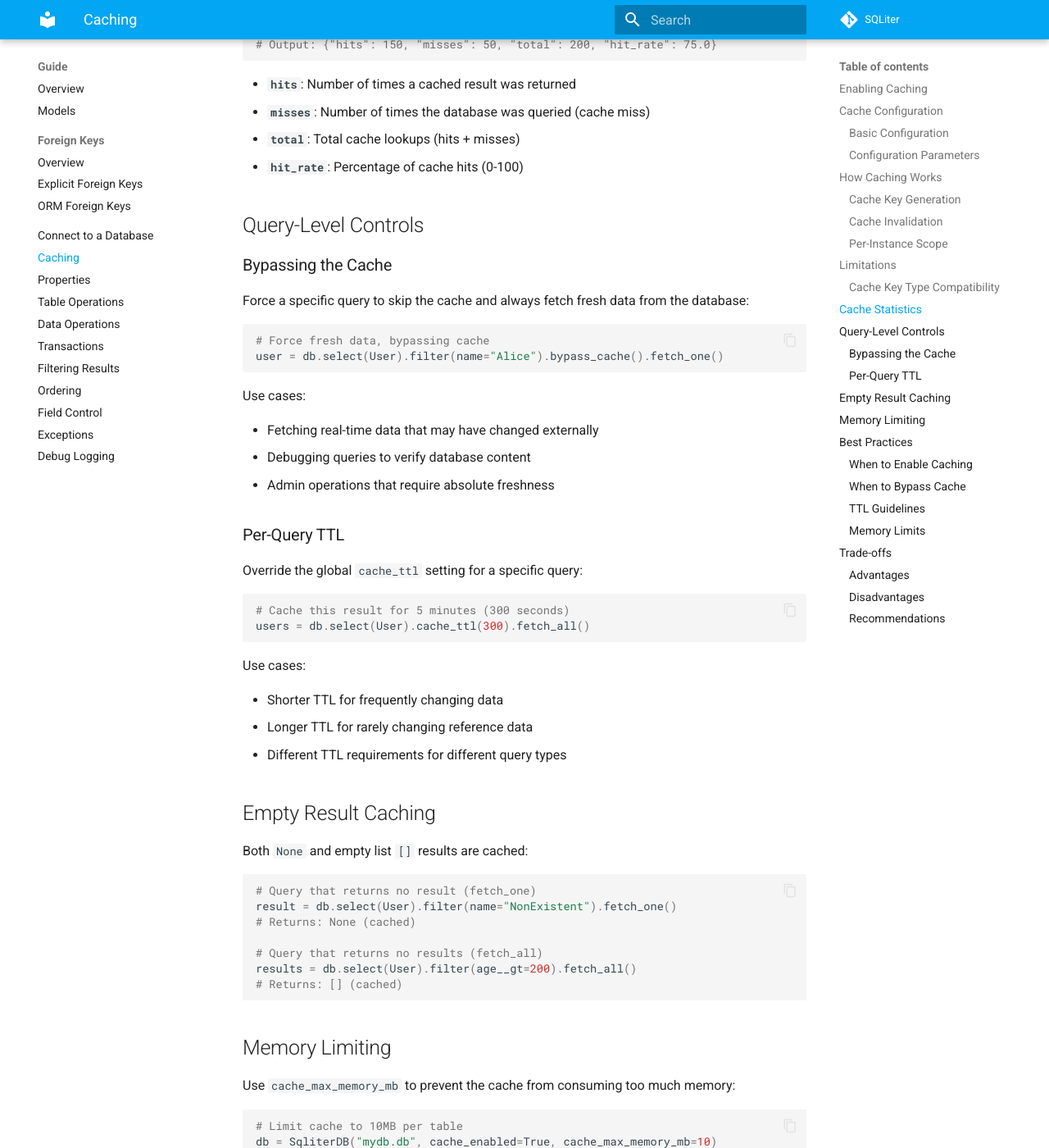
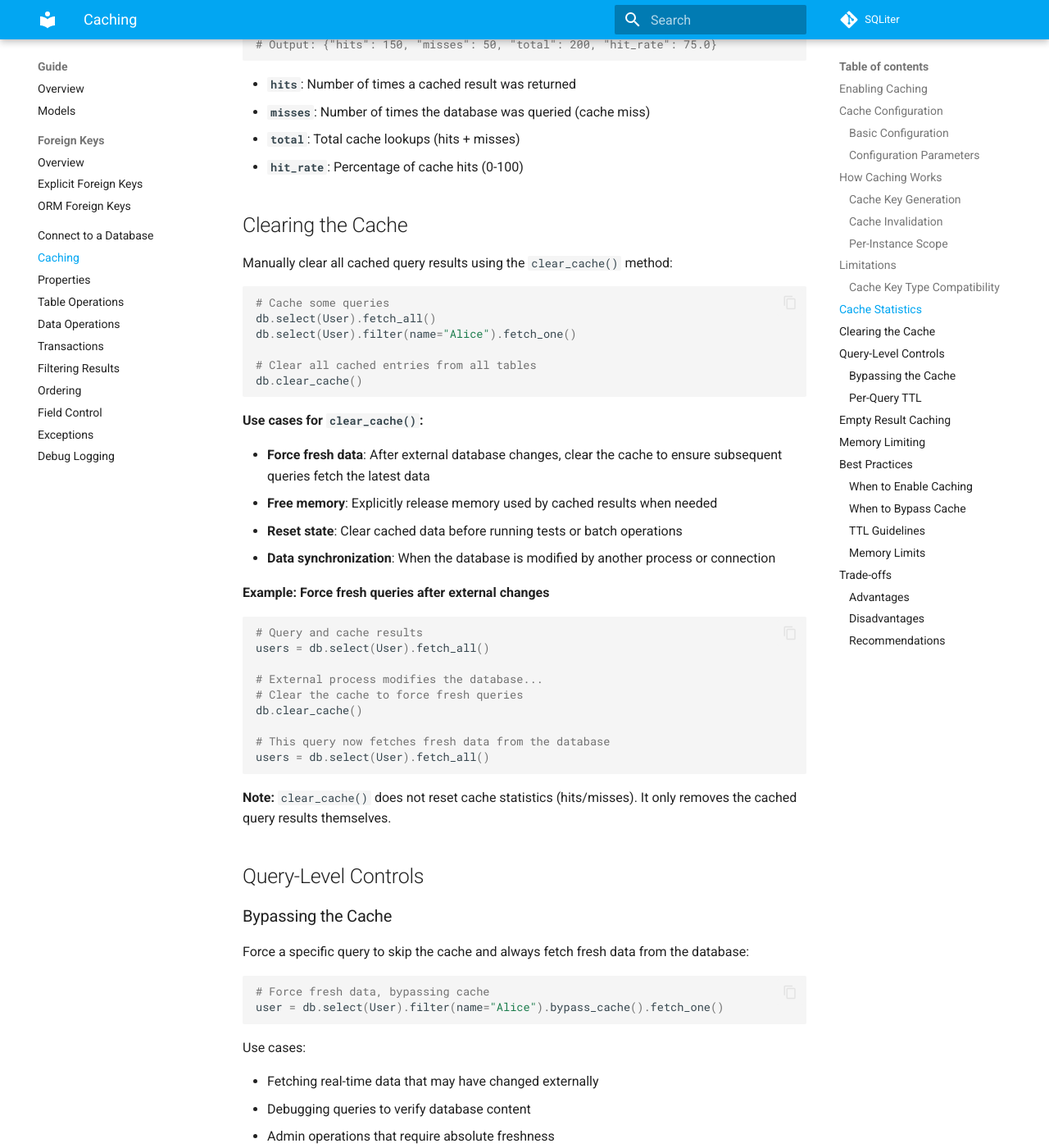
Before and after one commit to seapagan/sqliter-py, an MkDocs documentation site: the page built from docs/guide/caching.md, in a window 1280 px wide and 1400 px high, scrolled down 3135 px. Shown: the whole window at 82% size. Built offline with MkDocs 1.6.1 and Material for MkDocs 9.7.7, drawn with Linux system fonts in a browser that asks for light colours; plug-ins that fetch from the network failed and are left out; comment, search, counter and statistics services are not loaded.

Commit message:
feat(cache): Add clear_cache() method for manual cache invalidation
Implement clear_cache() method to manually clear all cached query results
from all tables. This provides users with explicit control over cache
invalidation for use cases like freeing memory or forcing fresh data after
external database changes.

- Add clear_cache() method to SqliterDB class
- Add comprehensive test suite (6 test cases using in-memory databases)
- Update main caching documentation with clear_cache() section
- Update TUI demo to actually call clear_cache()
- Update TUI demo documentation to match new implementation

The method clears all cached entries while preserving cache statistics
(hits/misses counters), allowing users to monitor performance before and
after cache clearing.

````diff
--- a/docs/guide/caching.md
+++ b/docs/guide/caching.md
@@ -148,6 +148,45 @@ print(stats)
 - **`total`**: Total cache lookups (hits + misses)
 - **`hit_rate`**: Percentage of cache hits (0-100)
 
+## Clearing the Cache
+
+Manually clear all cached query results using the `clear_cache()` method:
+
+```python
+# Cache some queries
+db.select(User).fetch_all()
+db.select(User).filter(name="Alice").fetch_one()
+
+# Clear all cached entries from all tables
+db.clear_cache()
+```
+
+**Use cases for `clear_cache()`:**
+
+- **Force fresh data**: After external database changes, clear the cache to ensure
+  subsequent queries fetch the latest data
+- **Free memory**: Explicitly release memory used by cached results when needed
+- **Reset state**: Clear cached data before running tests or batch operations
+- **Data synchronization**: When the database is modified by another process or
+  connection
+
+**Example: Force fresh queries after external changes**
+
+```python
+# Query and cache results
+users = db.select(User).fetch_all()
+
+# External process modifies the database...
+# Clear the cache to force fresh queries
+db.clear_cache()
+
+# This query now fetches fresh data from the database
+users = db.select(User).fetch_all()
+```
+
+**Note:** `clear_cache()` does not reset cache statistics (hits/misses). It only
+removes the cached query results themselves.
+
 ## Query-Level Controls
 
 ### Bypassing the Cache
````
Also changed, not shown: docs/tui-demo/caching.md (+6 -3 lines), 3 other files.
